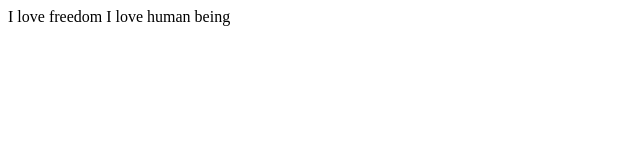
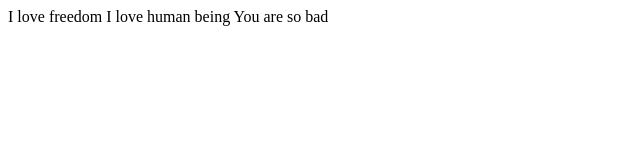
Before and after one commit to tonyjiang81/aaa, a plain HTML site: page index.html in a window 1280 px wide. Shown: the whole page, without its empty margins (0-640 px from the left). Drawn offline with Linux system fonts and the light colour scheme.

Commit message:
use the dev first

```diff
--- a/index.html
+++ b/index.html
@@ -7,5 +7,6 @@
 <body>
    I love freedom
    I love human being
+   You are so bad
 </body>
 </html>
```
